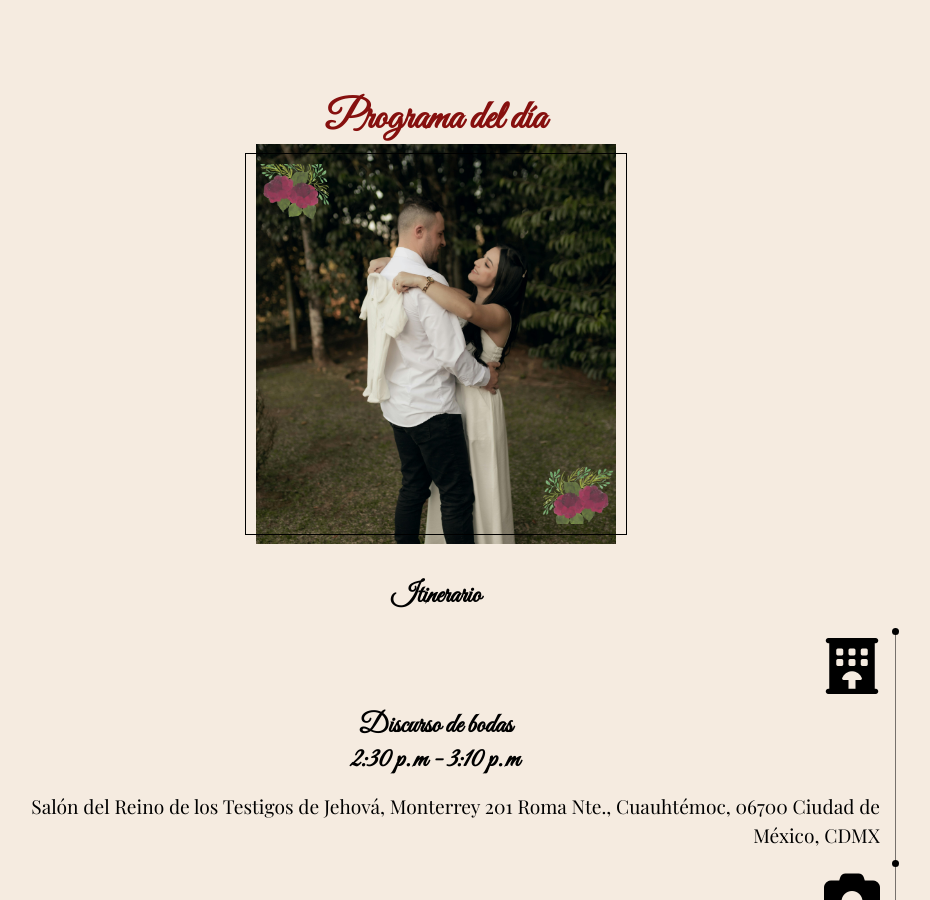
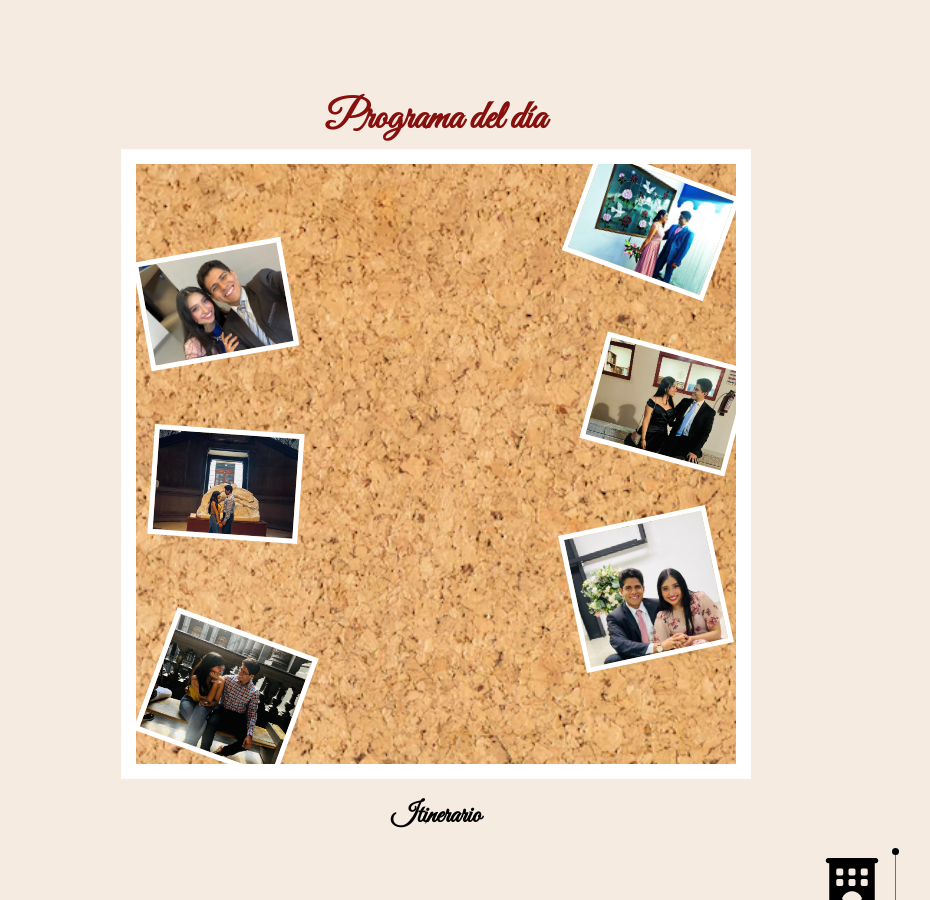
Before and after one commit to MarioDesign101/boda.github.io, a plain HTML site: page index.html in a window 1280 px wide. Shown: the part 1900-2800 px from the top of the page, without its empty margins (204-1134 px from the left). Drawn offline with nearby package versions, Linux system fonts and the light colour scheme; a web font is replaced by a local one.

Commit message:
Add files via upload

```diff
--- a/index.html
+++ b/index.html
@@ -22,9 +22,9 @@
     <main>
         <section class="banner__initial">
             <div class="banner__initial--img">
-                <img class="Bimg" src="img/banner.jpg" alt="">
-                <img class="Bimg" src="img/banner.jpg" alt="">
-                <img class="Bimg" src="img/banner.jpg" alt="">
+                <img class="Bimg" src="img/banner.jpeg" alt="">
+                <img class="Bimg" src="img/banner.jpeg" alt="">
+                <img class="Bimg" src="img/banner.jpeg" alt="">
             <!-- <div class="bannner__initial--img--text">
                 <span>Mario</span>
                 <span>y</span>
@@ -111,8 +111,12 @@
                 <h2 class="titulo">Programa del día</h2>
                <div class="program--container">
                 <div class="program-item">
-                    <div class="flower flowers1"></div>
-                    <div class="flower flowers2"></div>
+                    <img src="img/collage/WhatsApp Image 2026-06-14 at 22.05.34 (1).jpeg" alt="">
+                    <img src="img/collage/WhatsApp Image 2026-06-14 at 22.05.34.jpeg" alt="">
+                    <img src="img/collage/WhatsApp Image 2026-06-14 at 22.05.35 (1).jpeg" alt="">
+                    <img src="img/collage/WhatsApp Image 2026-06-14 at 22.05.35 (2).jpeg" alt="">
+                    <img src="img/collage/WhatsApp Image 2026-06-14 at 22.05.35.jpeg" alt="">
+                    <img src="img/collage/WhatsApp Image 2026-06-14 at 22.05.35 (3).jpeg" alt="">
                 </div>
                 <div class="program-item">
                     <h3 class="sub-titulo">Itinerario</h3>
@@ -160,9 +164,8 @@
                             <p class="texto"></p>
                         </article>
                     </div>
-                   <div class="program-item--buttom">
-                     <i class="fa-regular fa-clipboard"></i><a href="" download="">Descargar programa</a>
-                   </div>
+
+
                 </div>
                </div>
         </section>
@@ -171,12 +174,13 @@
             <h2 class="titulo">¿Deseas hacernos un regalo?</h2>
            <div class="donation__container">
             <div class="donation-item">
-                <img src="img/pareja3.jpg" alt="">
+                <img src="img/image_3.jpeg" alt="">
             </div>
             <div class="donation-item">
                 <blockquote>
                     <p class="texto"><cite>"¡Gracias por acompañarnos en el inicio de esta aventura! Su presencia y cariño son el regalo más grande que podemos recibir.
 Para quienes deseen obsequiarnos algo y les sea más cómodo hacerlo así, habilitamos esta opción. De igual forma, Nosotros amamos los detalles en especie y los recibiremos con muchísima ilusión el día de la boda. Sepan que su compañía ya llena nuestro corazón por completo."</cite></p>
+                <!-- ventana modal de más información -->
                 </blockquote>
             </div>
            </div>
--- a/style.css
+++ b/style.css
@@ -371,7 +371,7 @@ main {
             align-self: center;
         }
         .winner__img {
-            background-image: url("img/pareja.jpg");
+            background-image: url("img/banner2.jpeg");
             background-size: cover;
             background-position: center;
             background-attachment: fixed;
@@ -469,11 +469,13 @@ main {
     .program {
         width: 100%;
         margin: auto;
+        margin-bottom: 20px;
         height: auto;
         gap: 20px;
         .titulo {
             font-family: "Great Vibes", cursive;
             font-size: 2.5rem;
+            margin-bottom: 20px;
             text-align: center;
             color: #86100e;
         }
@@ -488,22 +490,60 @@ main {
             flex-wrap: wrap;
             gap: 20px;
             .program-item:first-child {
-                               --s: 10px; /* control the size */
-                padding: var(--s);
-                border: calc(2*var(--s)) solid #0000;
-                outline: 1px solid #000;
-                outline-offset: calc(-1*var(--s));
-                background: conic-gradient(from 90deg at 1px 1px,#0000 25%,#000 0);
                 position: relative;
+                outline: 15px solid #ffffff;
                 display: block;
-                background-image: url("img/pareja2.jpg");
+                background-image: url("img/tablero-madera-fondo_1339-5418.avif");
                 background-size: cover;
                 background-repeat: no-repeat;
-                background-position: center left;
-                background-attachment: fixed;
-                width: 100%;
-                max-width: 400px;
-                height: 400px;
+                background-position: center;
+                background-attachment:scroll;
+                width: 90%;
+                max-width: 600px;
+                height: 600px;
+                margin: auto;
+                img {
+                    width: 140px;
+                    height: 100px;
+                    outline: 5px solid #ffffff;
+                    object-position: center;
+                    position: absolute;
+                    &:first-child {
+                        top: 10px;
+                        right: 15px;
+                        transform: rotate(20deg);
+                    }
+                    &:nth-child(2) {
+                        top: 90px;
+                        left: 10px;
+                        transform: rotate(-10deg);
+                    }
+                       &:nth-child(3) {
+                        top: 190px;
+                        right: 0;
+                        transform: rotate(15deg);
+                        object-position: top;
+                    }
+                       &:nth-child(4) {
+                        top: 270px;
+                        left: 20px;
+                        transform: rotate(4deg);
+                    }
+                      &:nth-child(5) {
+                        bottom: 110px;
+                        right: 20px;
+                        height: 130px;
+                        object-position: top;
+                        transform: rotate(-12deg);
+                    }
+                         &:nth-child(6) {
+                        bottom: 10px;
+                        left: 20px;
+                        height: 120px;
+                        object-position: center;
+                        transform: rotate(20deg);
+                    }
+                }
             }
             .program-item {
                  width: 100%;
```
Also changed, not shown: img/banner.jpeg (added), img/banner2.jpeg (added), img/collage/WhatsApp Image 2026-06-14 at 22.05.34 (1).jpeg (added), img/collage/WhatsApp Image 2026-06-14 at 22.05.34.jpeg (added), img/collage/WhatsApp Image 2026-06-14 at 22.05.35 (1).jpeg (added), img/collage/WhatsApp Image 2026-06-14 at 22.05.35 (2).jpeg (added), img/collage/WhatsApp Image 2026-06-14 at 22.05.35 (3).jpeg (added), img/collage/WhatsApp Image 2026-06-14 at 22.05.35.jpeg (added), img/image_3.jpeg (added), img/tablero-madera-fondo_1339-5418.avif (added).
